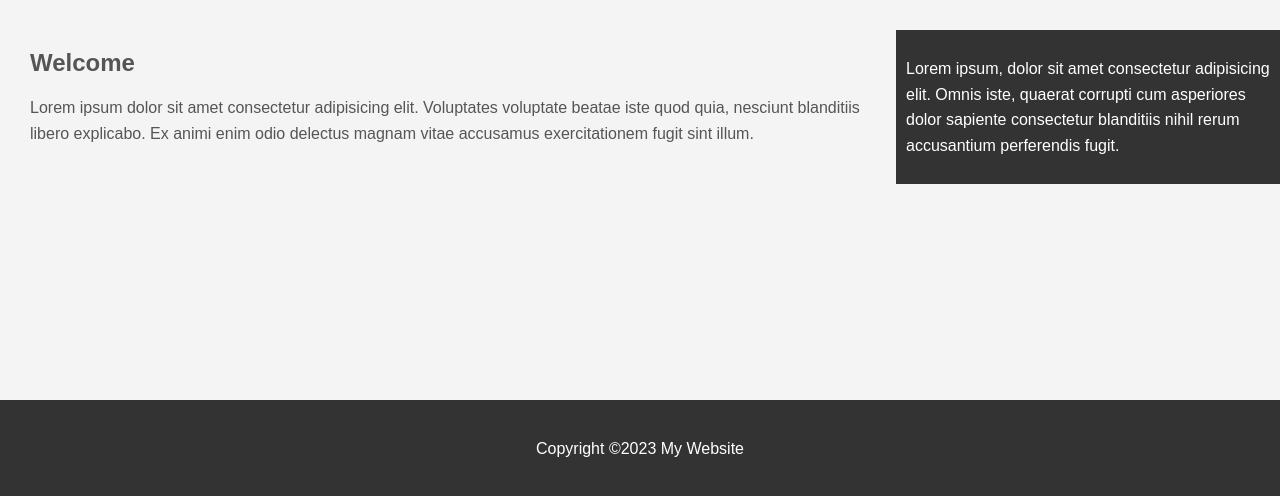
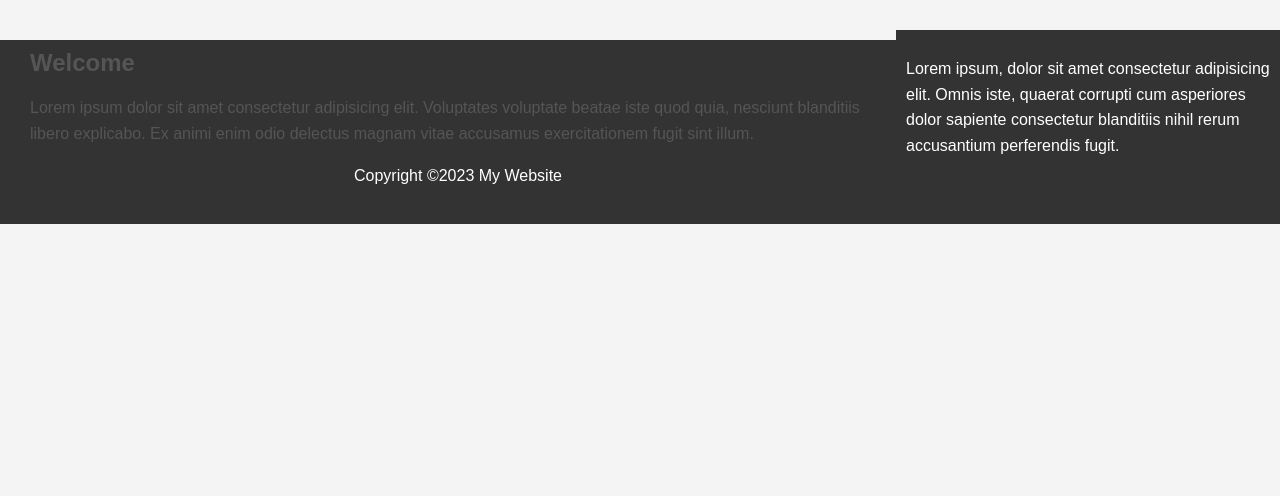
Before and after one commit to liemqtruong/simpleWeb, a plain HTML site: page index.html in a window 1280 px wide. Shown: the part 426-922 px from the top of the page. After the commit the page ends 800 px from the top, so only its background shows below. Drawn offline with Linux system fonts and the light colour scheme.

Commit message:
Update style.css
Set the footer to 40px

```diff
--- a/css/style.css
+++ b/css/style.css
@@ -76,7 +76,7 @@ body {
     color: #fff;
     text-align: center;
     padding: 20px;
-    margin-top: 400px;
+    margin-top: 40px;
 }
 
 @media(max-width:600px){
```
